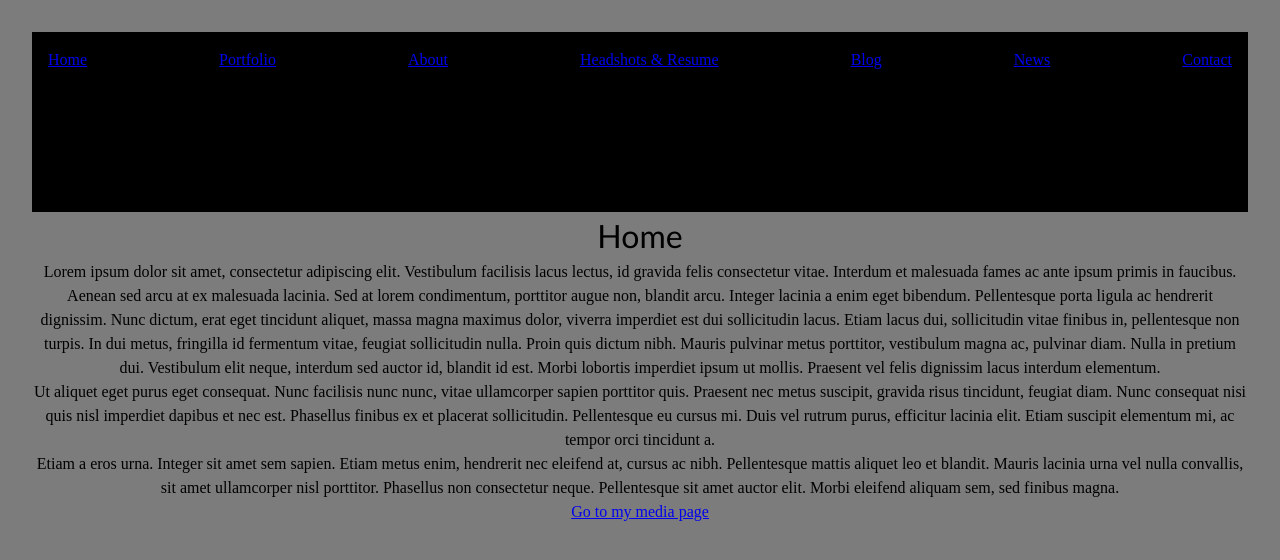
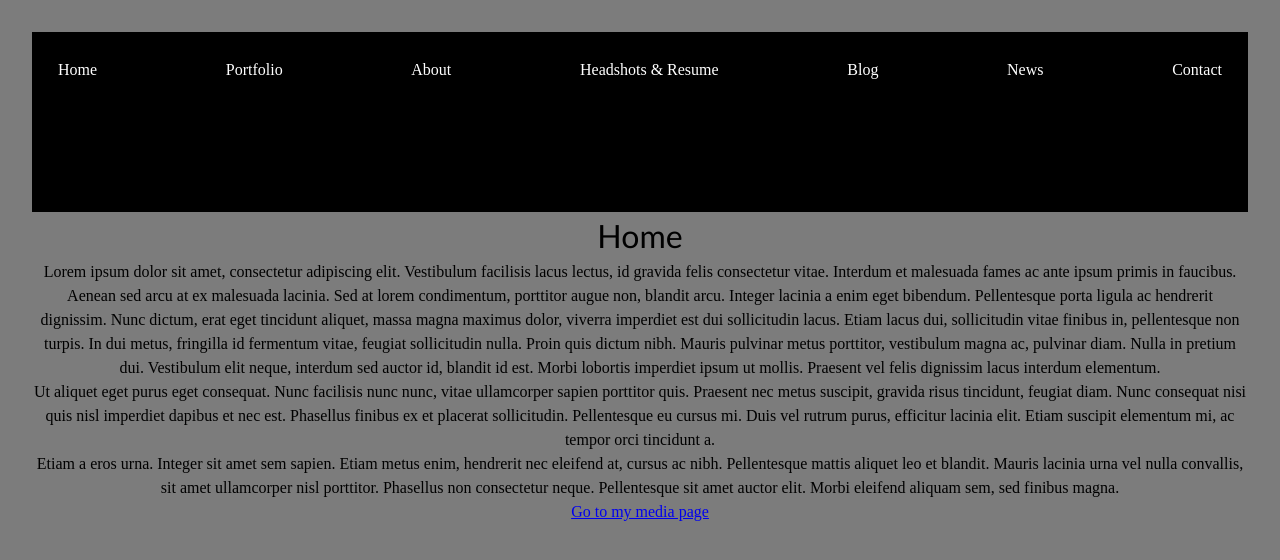
Before and after one commit to jackalope-code/example-portfolio-2025, a React (Vite) app: page /#/ in a window 1280 px wide. Shown: the top 560 px of the page. Built offline with nearby package versions, Linux system fonts and the light colour scheme; a web font is replaced by a local one.

Commit message:
Change nav link color

```diff
--- a/src/site-styling.css
+++ b/src/site-styling.css
@@ -81,3 +81,13 @@ section {
 body {
   background-color: #7c7c7c;
 }
+
+nav a {
+ text-decoration: none;
+ color: white;
+ padding: 10px;
+}
+
+nav a::visited {
+  color: white;
+}
```
